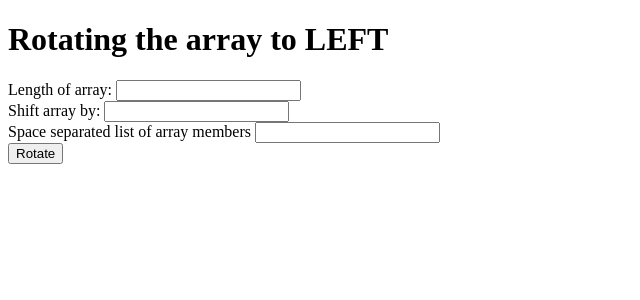
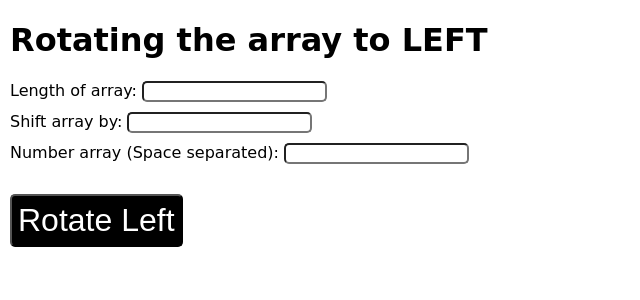
Before and after one commit to AkhilJPatil/CICD-intro, a Flask app: page / in a window 1280 px wide. Shown: the top 300 px of the page, without its empty margins (0-640 px from the left). Run offline with Flask 2, Linux system fonts and the light colour scheme.

Commit message:
added new html and navigation code

```diff
--- a/app.py
+++ b/app.py
@@ -8,7 +8,7 @@ flask wraper for rotate left functionality script - hackerrank_DS_4.py
 """
 
 import os
-from flask import Flask, render_template, request, redirect
+from flask import Flask, render_template, request, redirect, url_for
 from code import hackerrank_DS_4
 
 app = Flask(__name__)
@@ -26,7 +26,7 @@ def index():
             res = hackerrank_DS_4.rotateLeft(int(shift), arr)
             return render_template('output.html', res=str(res))
         except Exception as e:
-            return "Error "+str(e)
+            return render_template('404.html', err="Error "+str(e))
         # return redirect('/')
     else:
         return render_template('index.html')
@@ -39,5 +39,8 @@ def back():
     except Exception as e:
         return str(e)
 
+
+# @app.route("/")
+
 if __name__ == "__main__":
     app.run(host='0.0.0.0', port=int(os.getenv('PORT', 5000)), debug=False)
--- /dev/null
+++ b/static/css/main.css
@@ -0,0 +1,20 @@
+body{
+    margin:10px;
+    font-family: cursive;
+}
+
+label, input {
+    margin-bottom:10px;
+    border-radius: 5px;
+}
+
+button{
+    margin-top: 20px;
+    background: black;
+    color: white;
+    padding: 6px;
+    border: 2;
+    border-radius: 5px;
+    font-size: 2em;
+    cursor: pointer;
+}
--- a/templates/index.html
+++ b/templates/index.html
@@ -3,6 +3,7 @@
     <head>
         <meta charset="UTF-8">
         <title>Rotator | Home</title>
+        <link rel="stylesheet" type= "text/css" href="{{ url_for('static', filename='css/main.css') }}">
     </head>
     <body>
         <h1>Rotating the array to LEFT</h1>
@@ -14,10 +15,10 @@
                 <label for="lb-shift">Shift array by:</label>
                 <input type="text" name="shift" id="shift">
                 <br>
-                <label for="body" id="desc">Space separated list of array members</label>
+                <label for="lb-array">Number array (Space separated):</label>
                 <input type="text" name="arr" id="arr">
                 <br>
-                <input type="submit" value="Rotate">
+                <button>Rotate Left</button>
             </form>
         </div>
     </body>
```
Also changed, not shown: templates/404.html (added, +11 -0 lines).
